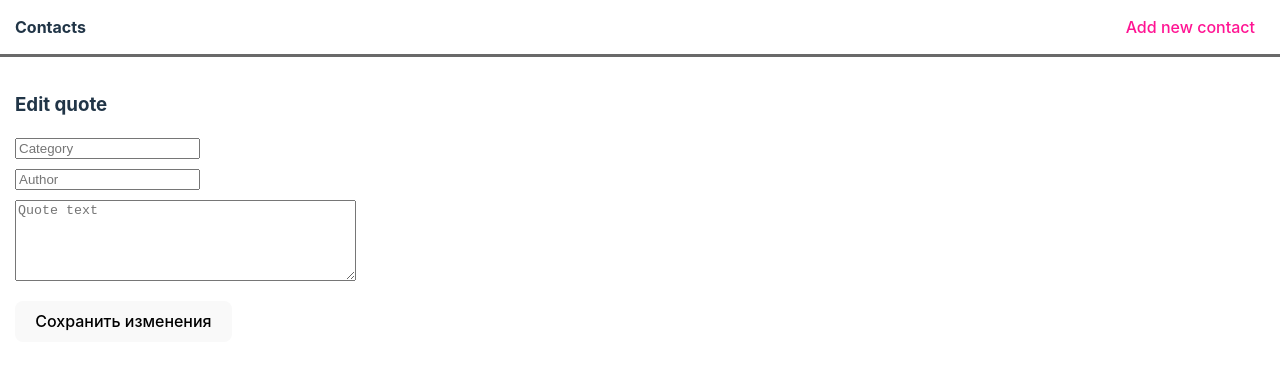
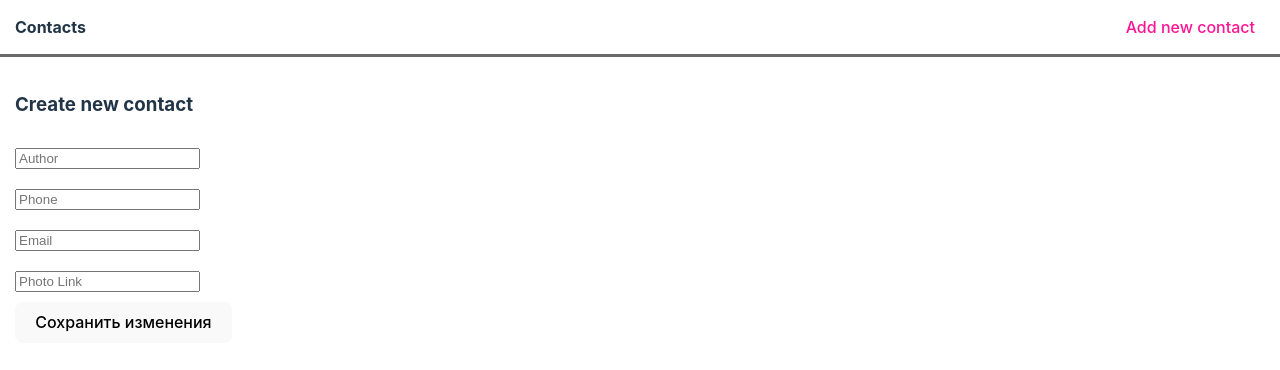
Before and after one commit to BeksultanDJ/HomeWork70, a React (Vite) app: page /1/EditQuote in a window 1280 px wide. Shown: the top 370 px of the page. Built offline with nearby package versions, Linux system fonts and the light colour scheme.

Commit message:
отредактировал компонент редактирования: интерфейс, разметку

```diff
--- a/src/components/EditQuotePage.tsx
+++ b/src/components/EditQuotePage.tsx
@@ -2,21 +2,23 @@ import  { useState } from 'react';
 import axios from 'axios';
 import {NavLink} from "react-router-dom";
 
-const EditQuote = ({ id, initialCategory = '', initialAuthor = '', initialText = '' }) => {
-    const [category, setCategory] = useState(initialCategory);
-    const [author, setAuthor] = useState(initialAuthor);
-    const [text, setText] = useState(initialText);
+const EditQuote = ({ id, initialCategory = '', initialName = '', initialText = '' }) => {
+    const [name, setName] = useState('');
+    const [phone, setPhone] = useState('');
+    const [email, setEmail] = useState('');
+    const [photo, setPhoto] = useState('');
 
     const handleSubmit = () => {
-        if (!category || !author || !text) {
+        if (!name || !phone || !photo || !email) {
             alert('Вы ничего не ввели');
             return;
         }
 
         const updatedQuote = {
-            author: author,
-            category: category,
-            text: text
+            name: name,
+            phone: phone,
+            email: email,
+            photo: photo,
         };
 
         axios.put(`https://controll-17843-default-rtdb.europe-west1.firebasedatabase.app/quotes/${id}.json`, updatedQuote)
@@ -30,28 +32,37 @@ const EditQuote = ({ id, initialCategory = '', initialAuthor = '', initialText =
 
     return (
         <div className="quote-card container">
-            <h3>Edit quote</h3>
+            <h3>Create new contact</h3>
             <input
+                className="authorInput"
                 type="text"
-                placeholder="Category"
-                value={category}
-                onChange={(e) => setCategory(e.target.value)}
+                placeholder="Author"
+                value={name}
+                onChange={(e) => setName(e.target.value)}
             />
             <input
                 className="authorInput"
                 type="text"
-                placeholder="Author"
-                value={author}
-                onChange={(e) => setAuthor(e.target.value)}
+                placeholder="Phone"
+                value={phone}
+                onChange={(e) => setPhone(e.target.value)}
             />
-            <textarea
-                cols="40"
-                rows="5"
-                placeholder="Quote text"
-                value={text}
-                onChange={(e) => setText(e.target.value)}
-            ></textarea>
-          <NavLink to="/"><button onClick={handleSubmit}>Сохранить изменения</button></NavLink>
+            <input
+                className="authorInput"
+                type="text"
+                placeholder="Email"
+                value={email}
+                onChange={(e) => setEmail(e.target.value)}
+            />
+            <input
+                className="authorInput"
+                type="text"
+                placeholder="Photo Link"
+                value={photo}
+                onChange={(e) => setPhoto(e.target.value)}
+            />
+
+            <NavLink to="/"><button onClick={handleSubmit}>Сохранить изменения</button></NavLink>
         </div>
     );
 };
```
